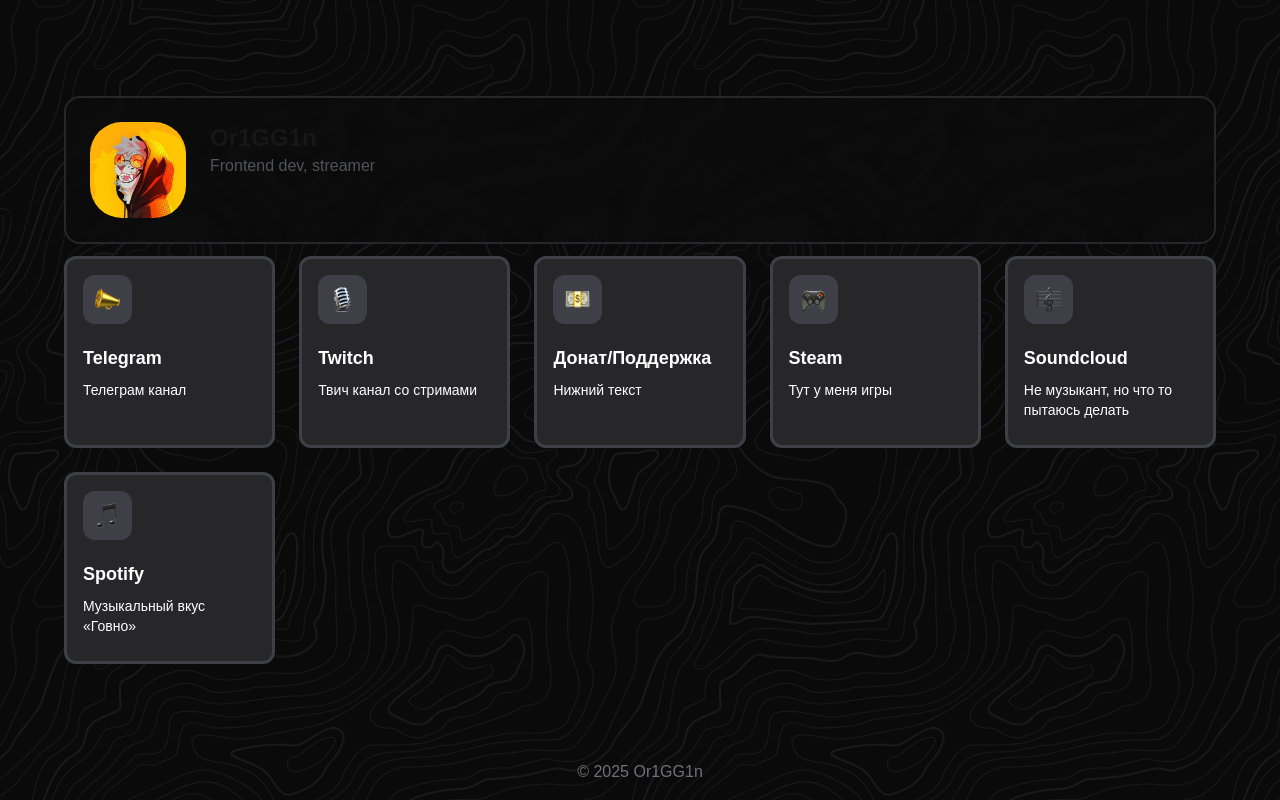
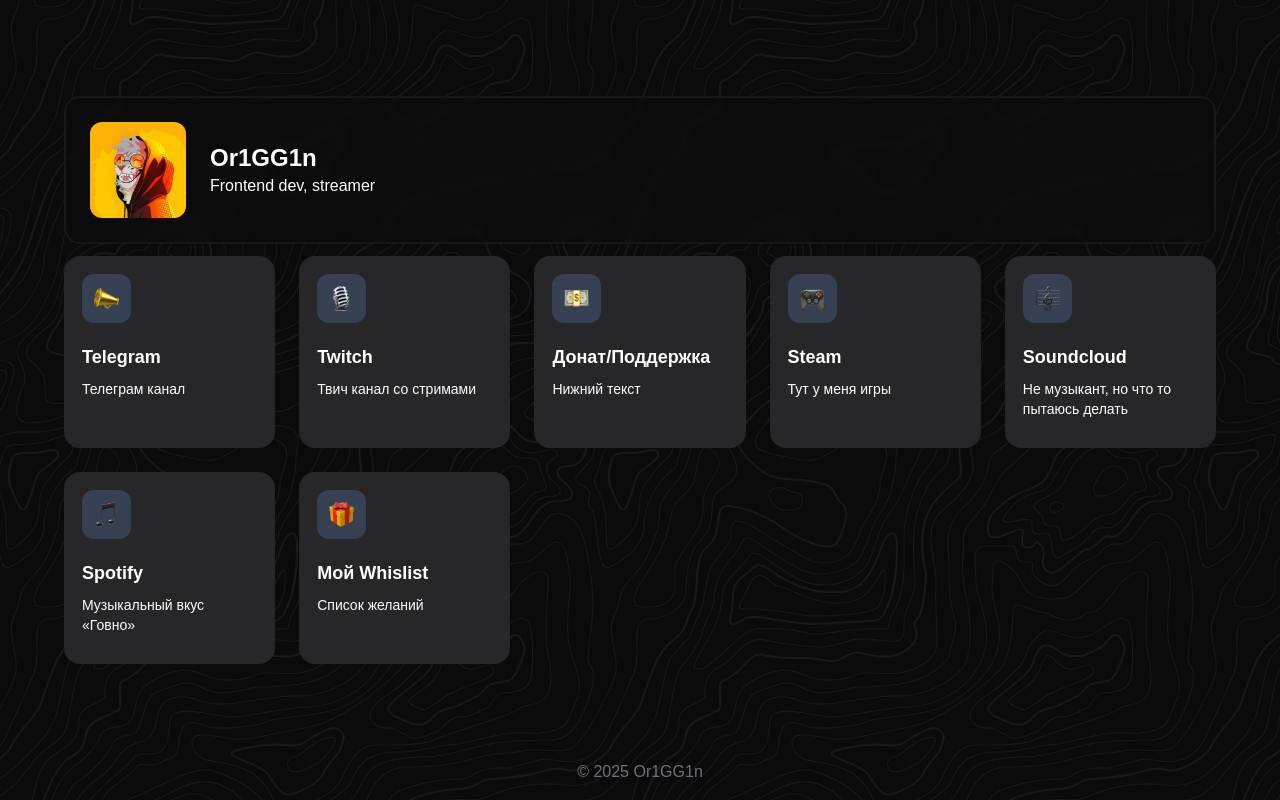
Before and after one commit to OR1GG1N2/personal-website, a Next.js app: page / in a window 1280 px wide. Built offline with nearby package versions, Linux system fonts and the light colour scheme.

Commit message:
chore: update code structure and remove redundant sections

```diff
--- /dev/null
+++ b/app/fursona/0riggin/page.js
@@ -0,0 +1,10 @@
+'use client'
+
+
+export default function origgin() {
+  return (
+<div className="flex flex-col min-h-screen max-w-7xl mx-auto lg:p-0 p-3">
+asd
+</div>
+  )
+}
--- /dev/null
+++ b/app/fursona/page.js
@@ -0,0 +1,31 @@
+'use client'
+
+
+export default function Fursona() {
+  return (
+<div className="flex flex-col min-h-screen max-w-7xl mx-auto lg:p-0 p-3 ">
+    <section className="grid grid-cols-2 gap-6 p-6 min-h-screen w-full">
+
+
+         <div className="relative bg-[url('/origgin.jpg')] bg-cover rounded-[26px] group  border-zinc-700 border-[2px] bg-gray-800 overflow-hidden">
+        <div className="bg-gray-700/70 h-full hover:bg-gray-800/90 ease-in-out transition"/>
+        {/* <div className="bg-emerald-600/50 blur-2xl h-28 w-full"/> */}
+        <div class="absolute mx-auto bottom-[-50px] w-full h-[120px] group-hover:bg-[#2D5E30]/50 blur-[50px] rounded-[100%]"></div>
+        <div class="absolute top-[-30px] right-[-50px] w-full h-[120px]  group-hover:bg-green-600/50 blur-[50px] rounded-[100%]"></div>
+
+
+        </div>
+        <div className="relative bg-[url('/origgin.jpg')] bg-cover rounded-[26px] group  border-zinc-700 border-[2px] bg-gray-800 overflow-hidden">
+        <div className="bg-gray-700/70 h-full hover:bg-gray-800/90 ease-in-out transition"/>
+        {/* <div className="bg-emerald-600/50 blur-2xl h-28 w-full"/> */}
+        <div class="absolute mx-auto bottom-[-50px] w-full h-[120px] group-hover:bg-[#2D5E30]/50 blur-[50px] rounded-[100%]"></div>
+        <div class="absolute top-[-30px] right-[-50px] w-full h-[120px]  group-hover:bg-green-600/50 blur-[50px] rounded-[100%]"></div>
+
+
+        </div>
+
+
+    </section>
+</div>
+  )
+}
--- a/app/layout.js
+++ b/app/layout.js
@@ -23,6 +23,7 @@
         className={`${geistSans.variable} ${geistMono.variable} background: 'transparent' antialiased bg-vector `}
       >
         {children}
+
       </body>
     </html>
   );
--- a/app/page.js
+++ b/app/page.js
@@ -8,10 +8,8 @@
   { name: "Steam", description: "Тут у меня игры", logo: "/t63qgyoi.png", url: 'https://steamcommunity.com/id/or1gg1n/' },
   { name: "Soundcloud", description: "Не музыкант, но что то пытаюсь делать", logo: "/kbwwa7v4.png", url: 'https://soundcloud.com/or1gg1n' },
   { name: "Spotify", description: "Музыкальный вкус «Говно» ", logo: "/snbfip4j.png", url: 'https://open.spotify.com/user/fmb77xyr35srksw8u12bfohdz?si=540669b56a5e49bd' },
-  // { name: "Spotify", description: "Нижний текст", logo: "🤳", url: '' },
-  // { name: "Мои проекты", description: "Нижний текст", logo: "🤳", url: '' },
-  // { name: "Мои проекты", description: "Нижний текст", logo: "🤳", url: '' },
-  // { name: "Мои проекты", description: "Нижний текст", logo: "🤳", url: '' },
+  { name: "Мой Whislist", description: "Список желаний", logo: "/jibtd2bu.png", url: 'https://mywishlist.online/w/vx2kmb/or1gg1ns-wishlist' },
+
 
 
 ]
@@ -25,22 +23,27 @@
          <head>
       <title>OR1GG1n Bio • Links</title>
     </head>
-      <header className="border-zinc-800 backdrop-blur-xs border-2 p-6 rounded-2xl flex gap-6 lg:mt-24">
-        <Image
+      <header className="border-zinc-900 backdrop-blur-xs border-[2px] p-6 rounded-2xl flex gap-6 lg:mt-24">
+        <div className="grid-cols-2">
+<div className="flex items-center gap-6 text-white">
+<Image
           src="/avatar.jpg"
           width={500}
           height={500}
           loading="lazy"
           alt="Avatar"
-          className="rounded-4xl h-24 w-24"
+          className="rounded-xl h-24 w-24"
         />
         <div>
           <div className="text-2xl font-bold">Or1GG1n</div>
-          <div className="text-1xl font-thin text-zinc-600">
+          <div className="">
             Frontend dev, streamer
-            <a className="text-amber-500 opacity-50"></a>
+
 
           </div>
+        </div>
+</div>
+ <a className="text-1xl font-thin text-zinc-600"></a>
         </div>
       </header>
 
@@ -50,10 +53,10 @@
           {urlbuttons.map((item, index) => (
             <div
               key={index}
-              className="group bg-zinc-800 border-3 border-zinc-700 hover:border-yellow-700 hover:bg-yellow-500 duration-300 ease-in-out rounded-xl h-48 p-4 relative flex flex-col justify-center text-left"
+              className="group overflow-hidden  bg-zinc-800 border-[2px] border-zinc-800 hover:border-gray-800 hover:bg-gray-900 duration-300 ease-in-out rounded-[16px] h-48 p-4 relative flex flex-col justify-center text-left"
             >
               <a href={item.url} className="w-full h-full">
-                <div className="p-3 rounded-xl inline-flex items-center justify-center transition bg-zinc-700 duration-300 group-hover:bg-yellow-200 group-hover:scale-110">
+                <div className="p-3 rounded-xl inline-flex items-center justify-center transition bg-gray-700 duration-300 group-hover:bg-gray-500 group-hover:scale-110">
                   <Image
                     src={item.logo}
                     width={25}
@@ -63,13 +66,19 @@
                     className="text-2xl transition duration-300 group-hover:rotate-6"
                   />
                 </div>
-                <div className="mt-5">
+
+                <div className="mt-5 z-10">
+
                   <h2 className="text-white text-lg font-semibold">{item.name}</h2>
                   <div className="text-white text-sm mt-2">{item.description}</div>
                 </div>
+
+
+
               </a>
             </div>
           ))}
+
         </div>
       </section>
 
--- /dev/null
+++ b/app/pages/page.js
@@ -0,0 +1,12 @@
+'use client'
+import NowPlaying from '../ui-components/NowPlaying'
+
+export default function WidgetPage() {
+  return (
+    <html>
+      <body style={{ margin: 0, background: 'transparent' }}>
+        <NowPlaying />
+      </body>
+    </html>
+  )
+}
--- a/app/ui-components/NowPlaying.js
+++ b/app/ui-components/NowPlaying.js
@@ -122,11 +122,11 @@
   }, []);
 
   if (loading) {
-    return <div className="widget loading">Loading...</div>;
+    return <div className="widget loading"></div>;
   }
 
   if (!track?.isPlaying) {
-    return <div className="widget">Not playing</div>;
+    return <div className="widget"></div>;
   }
 
   return (
```
Also changed, not shown: public/jibtd2bu.png (added), public/origgin.jpg (added).
